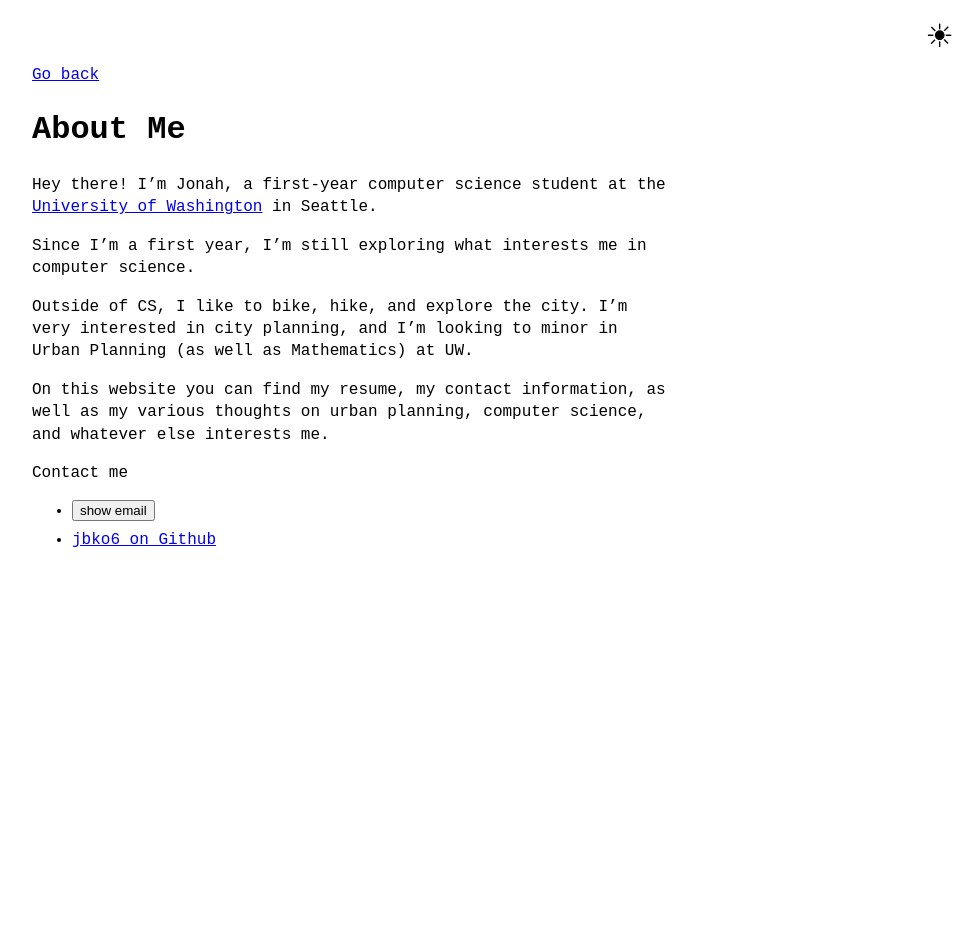
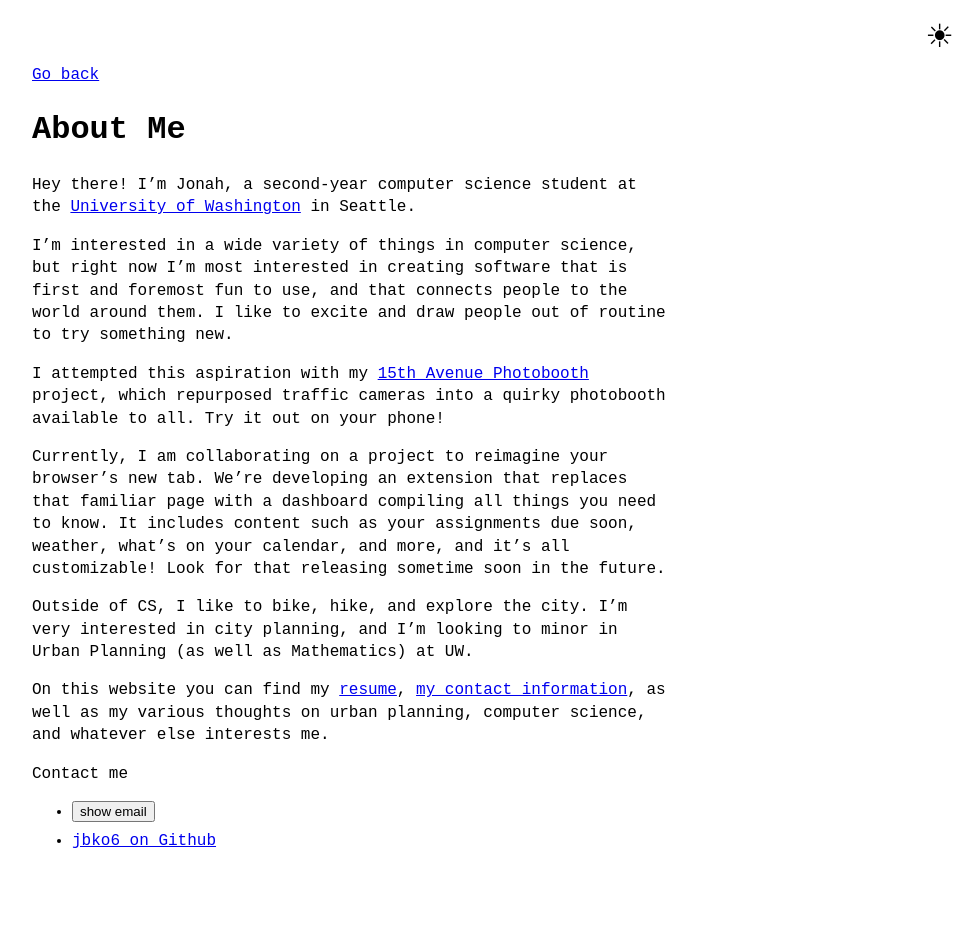
Before and after one commit to jbko6/PersonalWebsiteV5, a Jekyll site: the page built from about.md, in a window 1280 px wide. Shown: the whole page, without its empty margins (288-1268 px from the left). Built offline with Jekyll 4.4.1, drawn with Linux system fonts in a browser that asks for light colours; before the commit the page ends 900 px from its top, so only the background shows below that.

Commit message:
Update about.md

```diff
--- a/about.md
+++ b/about.md
@@ -3,12 +3,16 @@ layout: page
 title: About Me
 ---
 
-Hey there! I'm Jonah, a first-year computer science student at the [University of Washington](https://www.uw.edu/) in Seattle.
+Hey there! I'm Jonah, a second-year computer science student at the <a href="https://www.uw.edu">University of Washington</a> in Seattle.
 
-Since I'm a first year, I'm still exploring what interests me in computer science.
+I'm interested in a wide variety of things in computer science, but right now I'm most interested in creating software that is first and foremost fun to use, and that connects people to the world around them. I like to excite and draw people out of routine to try something new.
+
+I attempted this aspiration with my <a href="./photobooth">15th Avenue Photobooth</a> project, which repurposed traffic cameras into a quirky photobooth available to all. Try it out on your phone!
+
+Currently, I am collaborating on a project to reimagine your browser's new tab. We're developing an extension that replaces that familiar page with a dashboard compiling all things you need to know. It includes content such as your assignments due soon, weather, what's on your calendar, and more, and it's all customizable! Look for that releasing sometime soon in the future.
 
 Outside of CS, I like to bike, hike, and explore the city. I'm very interested in city planning, and I'm looking to minor in Urban Planning (as well as Mathematics) at UW.
 
-On this website you can find my resume, my contact information, as well as my various thoughts on urban planning, computer science, and whatever else interests me.
+On this website you can find my <a href="#resume">resume</a>, <a href="/about">my contact information</a>, as well as my various thoughts on urban planning, computer science, and whatever else interests me.
 
 {% include contact_info.html %}
```
